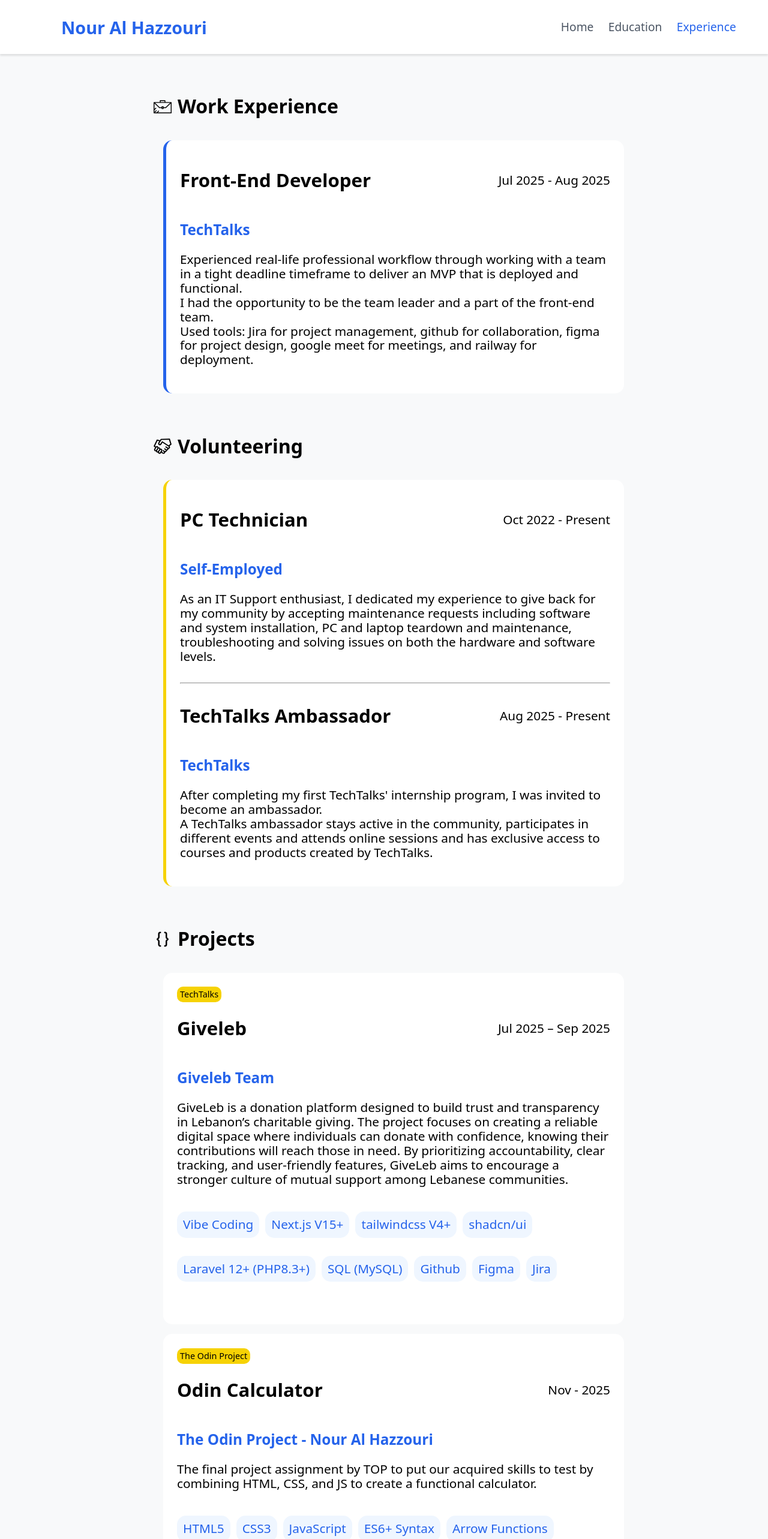
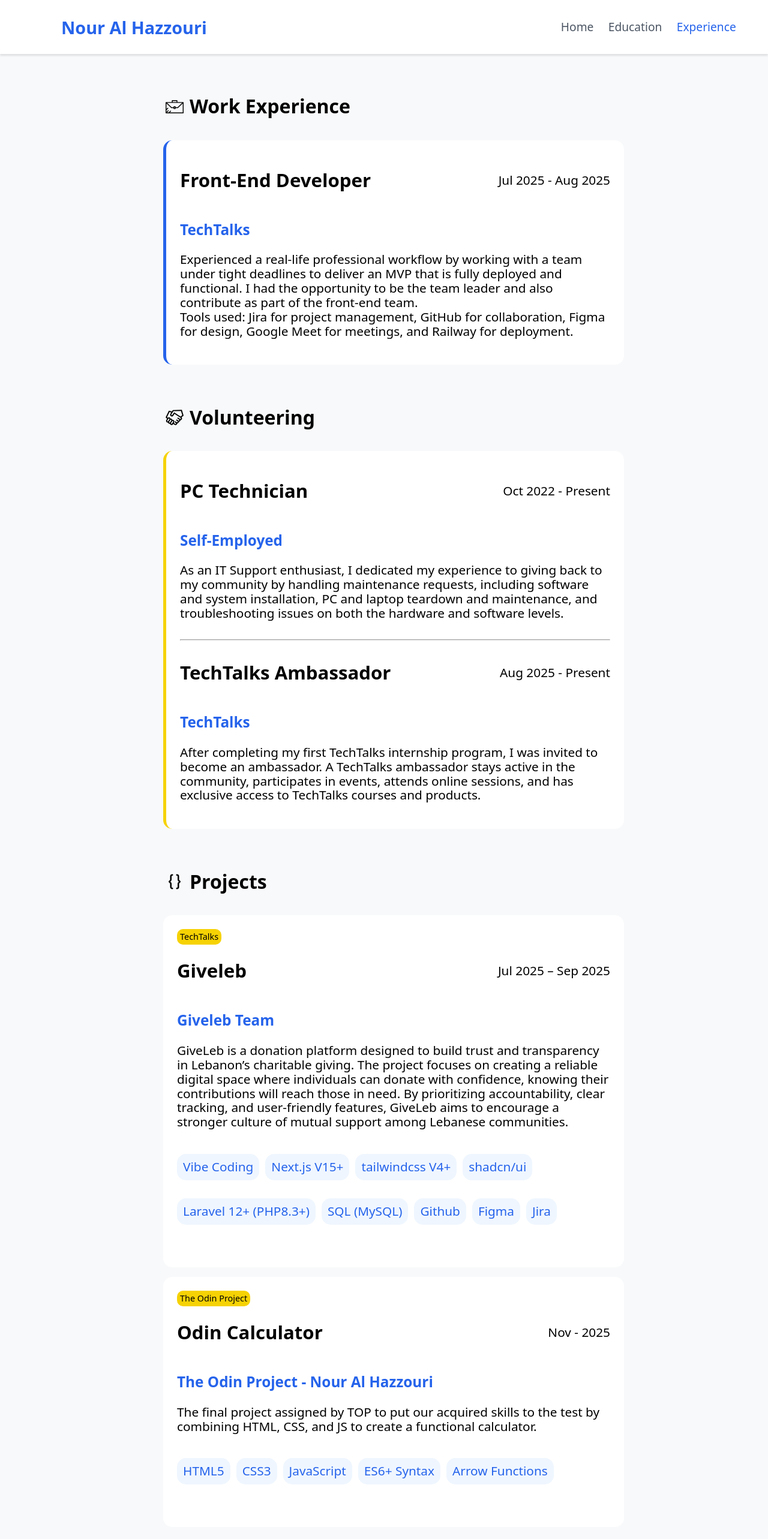
Before and after one commit to Nour-Al-Hazzouri/my-portfolio, a website: page pages/experience.html in a window 1280 px wide. Shown: the whole page at 60% size. Drawn offline with nearby package versions, Linux system fonts and the light colour scheme.

Commit message:
Improve All p Elements with AI

```diff
--- a/pages/experience.html
+++ b/pages/experience.html
@@ -29,7 +29,7 @@
                     <span>Jul 2025 - Aug 2025</span>
                 </div>
                 <h3>TechTalks</h3>
-                <p>Experienced real-life professional workflow through working with a team in a tight deadline timeframe to deliver an MVP that is deployed and functional.<br>I had the opportunity to be the team leader and a part of the front-end team.<br>Used tools: Jira for project management, github for collaboration, figma for project design, google meet for meetings, and railway for deployment.</p>
+                <p>Experienced a real-life professional workflow by working with a team under tight deadlines to deliver an MVP that is fully deployed and functional. I had the opportunity to be the team leader and also contribute as part of the front-end team. <br>Tools used: Jira for project management, GitHub for collaboration, Figma for design, Google Meet for meetings, and Railway for deployment.</p>
             </section>
         </div>
                 <div class="title">
@@ -43,7 +43,7 @@
                     <span>Oct 2022 - Present</span>
                 </div>
                 <h3>Self-Employed</h3>
-                <p>As an IT Support enthusiast, I dedicated my experience to give back for my community by accepting maintenance requests including software and system installation, PC and laptop teardown and maintenance, troubleshooting and solving issues on both the hardware and software levels. </p>
+                <p>As an IT Support enthusiast, I dedicated my experience to giving back to my community by handling maintenance requests, including software and system installation, PC and laptop teardown and maintenance, and troubleshooting issues on both the hardware and software levels.</p>
             </section>
             <hr>
             <section>
@@ -52,7 +52,7 @@
                     <span>Aug 2025 - Present</span>
                 </div>
                 <h3>TechTalks</h3>
-                <p>After completing my first TechTalks' internship program, I was invited to become an ambassador.<br>A TechTalks ambassador stays active in the community, participates in different events and attends online sessions and has exclusive access to courses and products created by TechTalks.</p>
+                <p>After completing my first TechTalks internship program, I was invited to become an ambassador. A TechTalks ambassador stays active in the community, participates in events, attends online sessions, and has exclusive access to TechTalks courses and products.</p>
 
             </section>
         </div>
@@ -90,7 +90,7 @@
                     <span>Nov - 2025</span>
                 </div>
                 <h3>The Odin Project - Nour Al Hazzouri</h3>
-                <p>The final project assignment by TOP to put our acquired skills to test by combining HTML, CSS, and JS to create a functional calculator.</p>
+                <p>The final project assigned by TOP to put our acquired skills to the test by combining HTML, CSS, and JS to create a functional calculator.</p>
             </section>
             <div class="skills">
                 <span>HTML5</span>
--- a/styles.css
+++ b/styles.css
@@ -169,6 +169,7 @@
     display: flex;
     gap: 10px;
     margin-top: var(--card-margin-ver);
+    padding-left: 20px;
 }
 .title img {
     width: var(--education-icons);
```
Also changed, not shown: index.html (+3 -3 lines), pages/education.html (+4 -4 lines).
